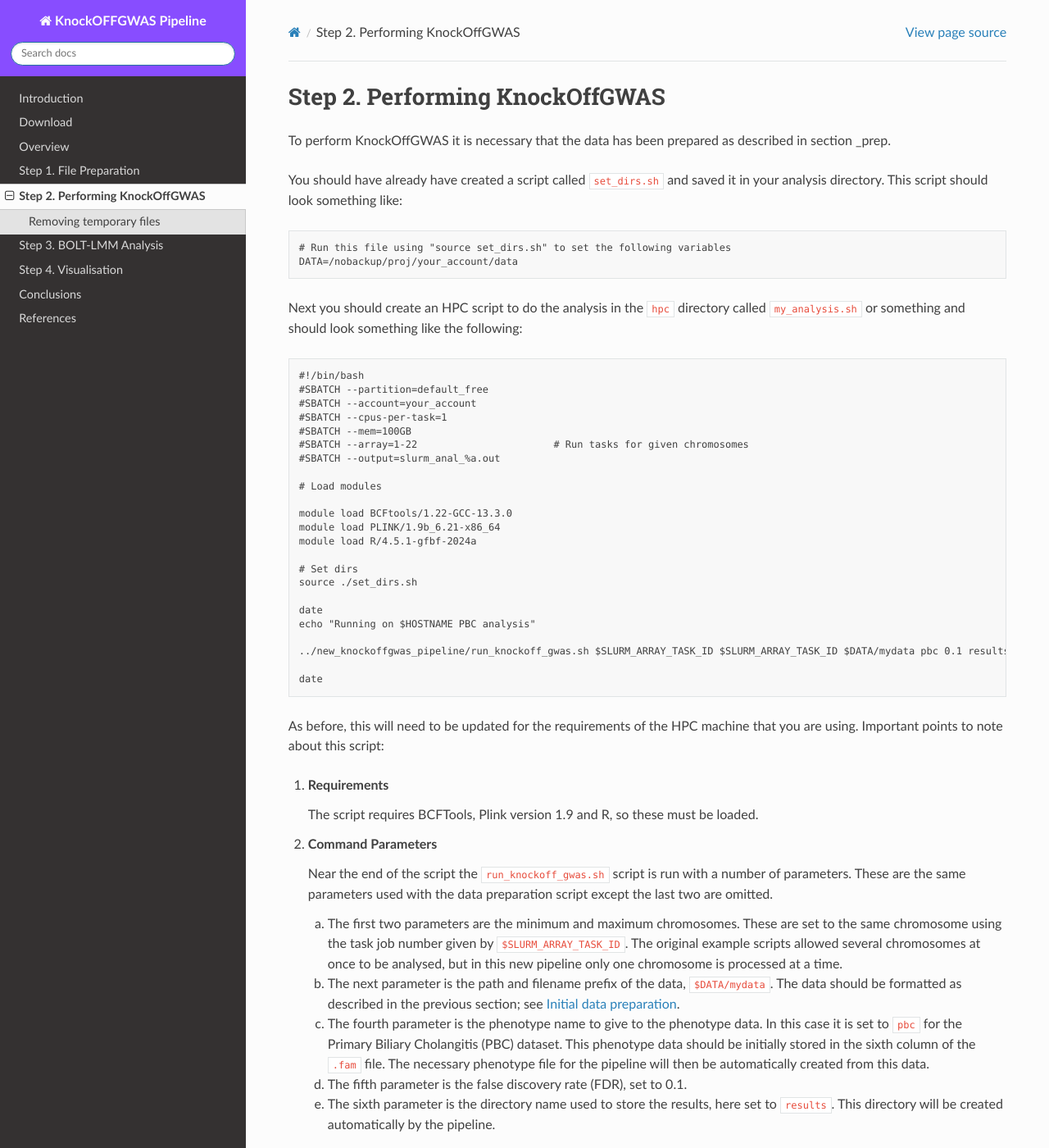
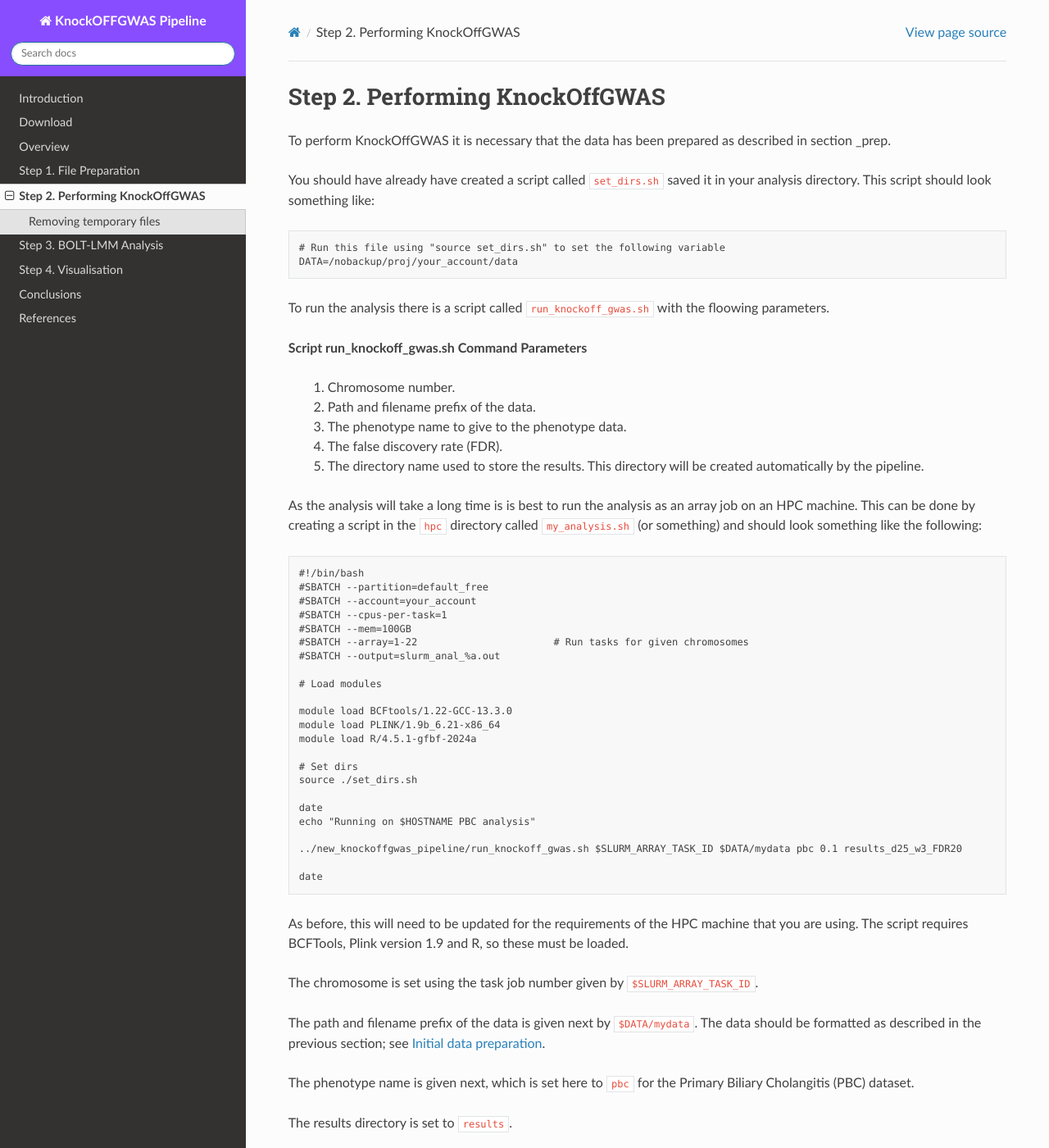
Before and after one commit to NewcastleRSE/knockoff-gwas, a Sphinx documentation site: the page built from docs/analysis.rst, in a window 1280 px wide and 1400 px high. Shown: the whole window at 82% size. Built offline with Sphinx 7.4.7 and the Read the Docs theme 3.1.0, drawn with Linux system fonts in a browser that asks for light colours; some of the changed text lies outside the part shown.

Commit message:
Chnaged to just one chr parameter in scripts

```diff
--- a/docs/analysis.rst
+++ b/docs/analysis.rst
@@ -5,14 +5,29 @@ Step 2. Performing KnockOffGWAS
 
 To perform KnockOffGWAS it is necessary that the data has been prepared as described in section :ref:`_prep`.
 
-You should have already have created a script called ``set_dirs.sh`` and saved it in your analysis directory. This script should look something like:
+You should have already have created a script called ``set_dirs.sh`` saved it in your analysis directory. This script should look something like:
 
 .. code-block:: none
 
-    # Run this file using "source set_dirs.sh" to set the following variables
+    # Run this file using "source set_dirs.sh" to set the following variable
     DATA=/nobackup/proj/your_account/data
 
-Next you should create an HPC script to do the analysis in the ``hpc`` directory called ``my_analysis.sh`` or something and should look something like the following:
+To run the analysis there is a script called ``run_knockoff_gwas.sh`` with the floowing parameters.
+
+**Script run_knockoff_gwas.sh Command Parameters**
+
+    1. Chromosome number.
+
+    2. Path and filename prefix of the data.
+
+    3. The phenotype name to give to the phenotype data.
+
+    4. The false discovery rate (FDR).
+
+    5. The directory name used to store the results. This directory will be created automatically by the pipeline.
+
+
+As the analysis will take a long time is is best to run the analysis as an array job on an HPC machine. This can be done by creating a script in the ``hpc`` directory called ``my_analysis.sh`` (or something) and should look something like the following:
 
 .. code-block:: none
 
@@ -36,30 +51,23 @@ Next you should create an HPC script to do the analysis in the ``hpc`` directory
     date
     echo "Running on $HOSTNAME PBC analysis"
 
-    ../new_knockoffgwas_pipeline/run_knockoff_gwas.sh $SLURM_ARRAY_TASK_ID $SLURM_ARRAY_TASK_ID $DATA/mydata pbc 0.1 results_d25_w3_FDR20
+    ../new_knockoffgwas_pipeline/run_knockoff_gwas.sh $SLURM_ARRAY_TASK_ID $DATA/mydata pbc 0.1 results_d25_w3_FDR20
 
     date
 
-As before, this will need to be updated for the requirements of the HPC machine that you are using. Important points to note about this script:
+As before, this will need to be updated for the requirements of the HPC machine that you are using. The script requires BCFTools, Plink version 1.9 and R, so these must be loaded.
 
-1. **Requirements**
+The chromosome is set using the task job number given by ``$SLURM_ARRAY_TASK_ID``.
 
-   The script requires BCFTools, Plink version 1.9 and R, so these must be loaded.
+The path and filename prefix of the data is given next by ``$DATA/mydata``. The data should be formatted as described in the previous section; see :ref:`initial_prep`.
 
-2. **Command Parameters**
+The phenotype name is given next, which is set here to ``pbc`` for the Primary Biliary Cholangitis (PBC) dataset.
 
-   Near the end of the script the ``run_knockoff_gwas.sh`` script is run with a number of parameters. These are the same parameters used with the data preparation script except the last two are omitted.
+The results directory is set to ``results``.
 
-   a. The first two parameters are the minimum and maximum chromosomes. These are set to the same chromosome using the task job number given by ``$SLURM_ARRAY_TASK_ID``. The original example scripts allowed several chromosomes at once to be analysed, but in this new pipeline only one chromosome is processed at a time.
+In this case it is set to ``pbc`` for the Primary Biliary Cholangitis (PBC) dataset.
 
-   b. The next parameter is the path and filename prefix of the data, ``$DATA/mydata``. The data should be formatted as described in the previous section; see :ref:`initial_prep`.
-
-   c. The fourth parameter is the phenotype name to give to the phenotype data. In this case it is set to ``pbc`` for the Primary Biliary Cholangitis (PBC) dataset. This phenotype data should be initially stored in the sixth column of the ``.fam`` file. The necessary phenotype file for the pipeline will then be automatically created from this data.
-
-   d. The fifth parameter is the false discovery rate (FDR), set to 0.1.
-
-   e. The sixth parameter is the directory name used to store the results, here set to ``results``. This directory will be created automatically by the pipeline.
-
+The False Discovery Rate (FDR) is set to 0.1 for the KnockOffGWAS analysis.
 
 Run the analysis as an array job on the HPC with the following command:
 
```
Also changed, not shown: docs/prep.rst (+11 -13 lines), 3 other files.
